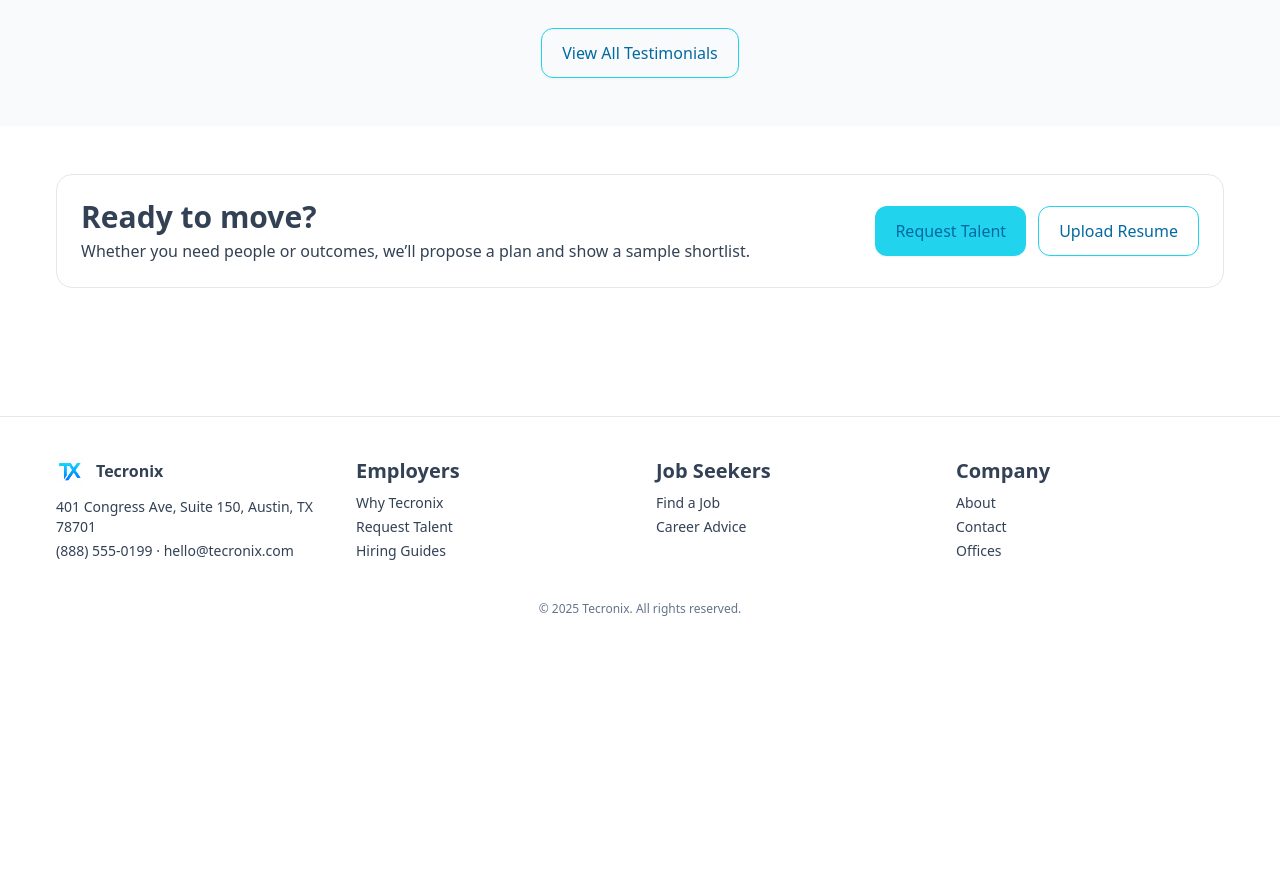
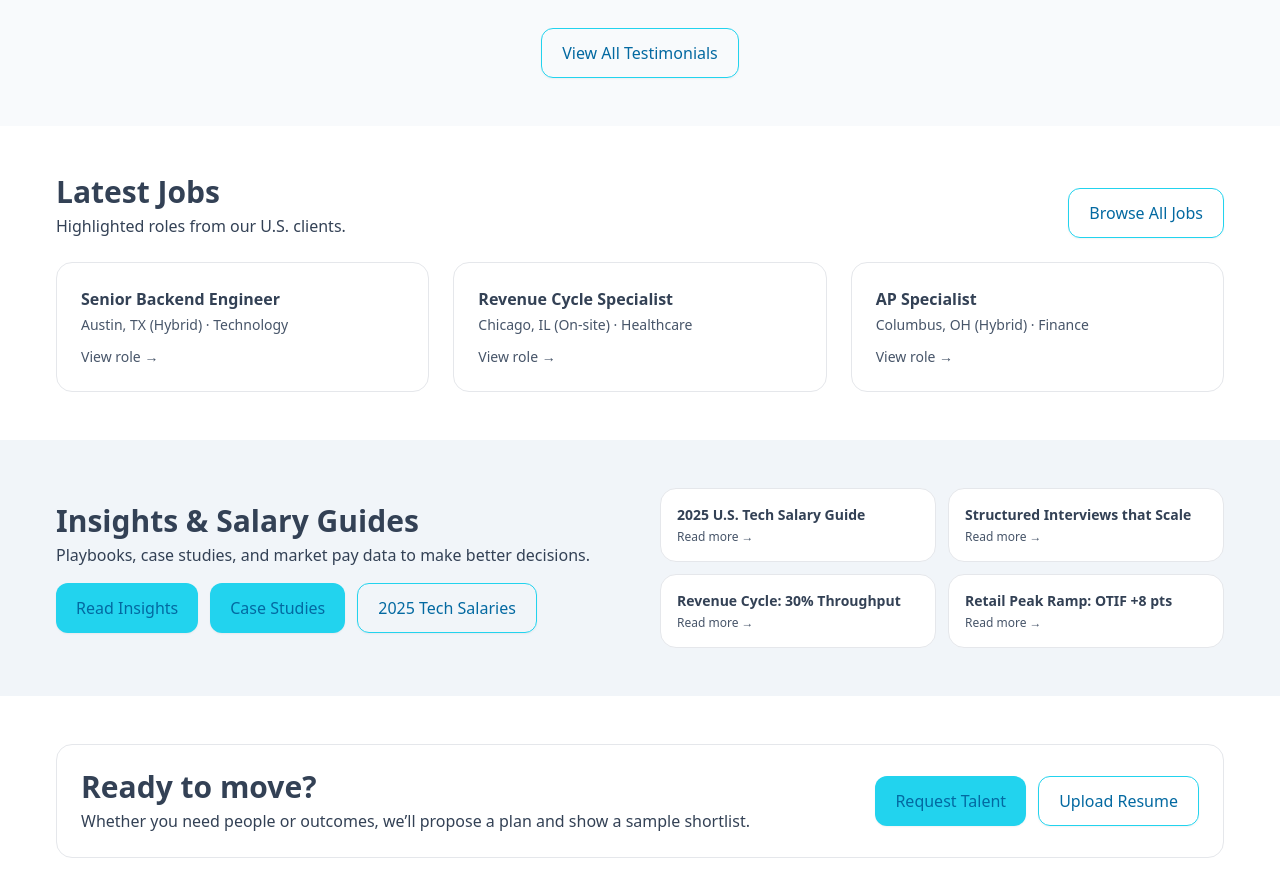
Before and after one commit to aleem2024/tecronix, a Next.js app: page / in a window 1280 px wide. Shown: the part 2060-2956 px from the top of the page. Before the commit the page ends 2709 px from the top, so only its background shows below. Built offline with nearby package versions, Linux system fonts and the light colour scheme.

Commit message:
Update HomeClient.tsx

```diff
--- a/app/HomeClient.tsx
+++ b/app/HomeClient.tsx
@@ -282,6 +282,94 @@ export default function HomeClient() {
         </div>
       </section>
 
+{/* JOBS PREVIEW */}
+<section className="container py-12">
+  <div className="flex items-end justify-between">
+    <div>
+      <h2>Latest Jobs</h2>
+      <p className="text-slate-700 mt-1">
+        Highlighted roles from our U.S. clients.
+      </p>
+    </div>
+    <a href="/jobs" className="btn-outline">
+      Browse All Jobs
+    </a>
+  </div>
+
+  <div className="mt-6 grid md:grid-cols-3 gap-6">
+    {[
+      [
+        'Senior Backend Engineer',
+        'Austin, TX (Hybrid) · Technology',
+        '/jobs/senior-backend-engineer-austin-tx',
+      ],
+      [
+        'Revenue Cycle Specialist',
+        'Chicago, IL (On-site) · Healthcare',
+        '/jobs/revenue-cycle-specialist-chicago-il',
+      ],
+      [
+        'AP Specialist',
+        'Columbus, OH (Hybrid) · Finance',
+        '/jobs/ap-specialist-columbus-oh',
+      ],
+    ].map(([title, meta, href]) => (
+      <a
+        key={href as string}
+        href={href as string}
+        className="p-6 rounded-2xl border hover:shadow-sm transition block"
+      >
+        <div className="font-semibold">{title}</div>
+        <div className="text-slate-600 text-sm mt-1">{meta}</div>
+        <div className="text-sm text-slate-600 mt-3">View role →</div>
+      </a>
+    ))}
+  </div>
+</section>
+
+{/* INSIGHTS PREVIEW */}
+<section className="bg-slate-100">
+  <div className="container py-12 grid md:grid-cols-2 gap-10 items-center">
+    <div>
+      <h2>Insights &amp; Salary Guides</h2>
+      <p className="text-slate-700 mt-1">
+        Playbooks, case studies, and market pay data to make better decisions.
+      </p>
+
+      <div className="mt-4 flex gap-3">
+        <a href="/blog" className="btn-primary">
+          Read Insights
+        </a>
+        <a href="/case-studies" className="btn-primary">
+          Case Studies
+        </a>
+        <a href="/salary-guides/2025-us-tech" className="btn-outline">
+          2025 Tech Salaries
+        </a>
+      </div>
+    </div>
+
+    <div className="grid sm:grid-cols-2 gap-3">
+      {[
+        ['2025 U.S. Tech Salary Guide', '/salary-guides/2025-us-tech'],
+        ['Structured Interviews that Scale', '/insights'],
+        ['Revenue Cycle: 30% Throughput', '/insights'],
+        ['Retail Peak Ramp: OTIF +8 pts', '/insights'],
+      ].map(([title, href]) => (
+        <a
+          key={href as string}
+          href={href as string}
+          className="p-4 rounded-2xl border bg-white hover:shadow-sm transition block"
+        >
+          <div className="text-sm font-semibold">{title}</div>
+          <div className="text-xs text-slate-600 mt-1">Read more →</div>
+        </a>
+      ))}
+    </div>
+  </div>
+</section>
+
+
       {/* CTA STRIP */}
       <section className="container py-12">
         <div className="p-6 rounded-2xl border flex flex-wrap items-center justify-between gap-4">
```
